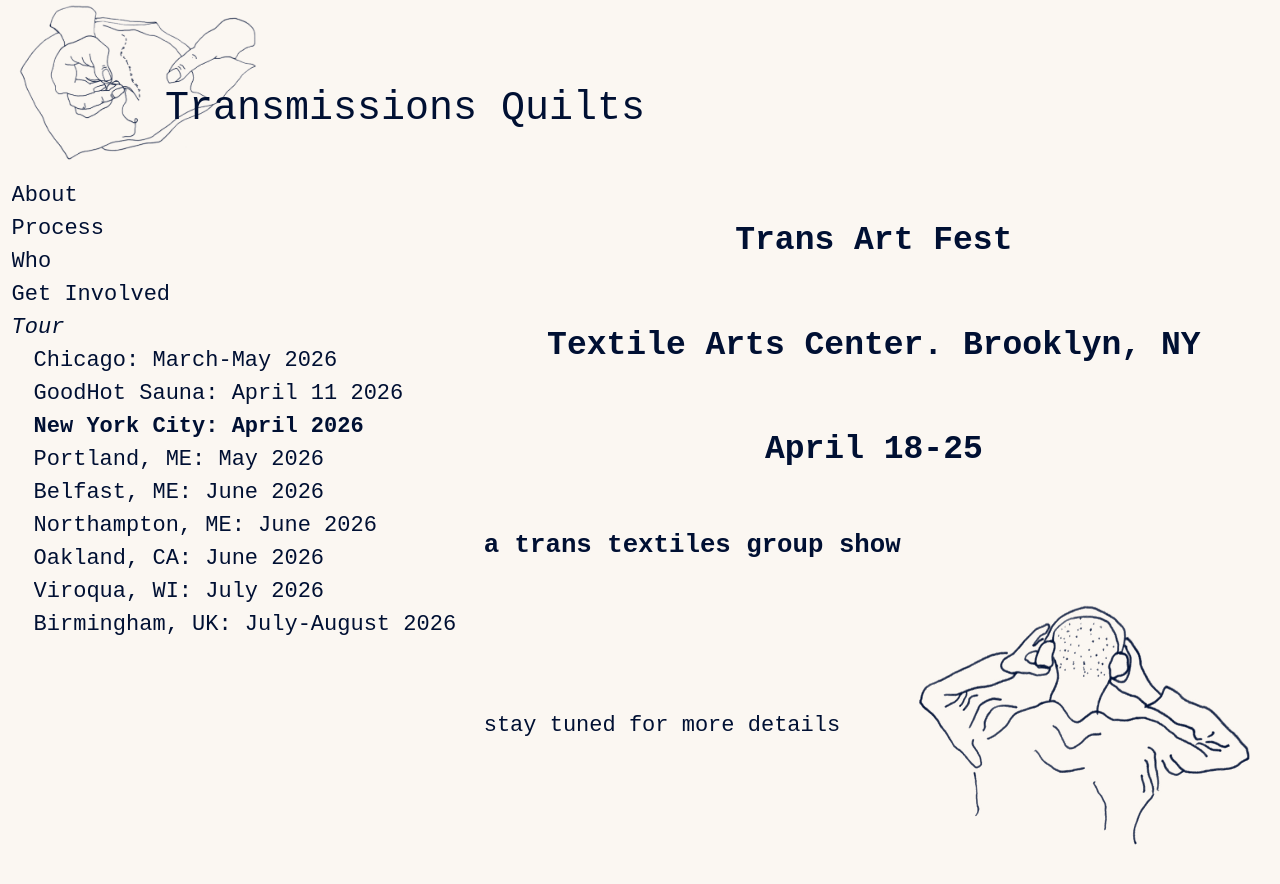
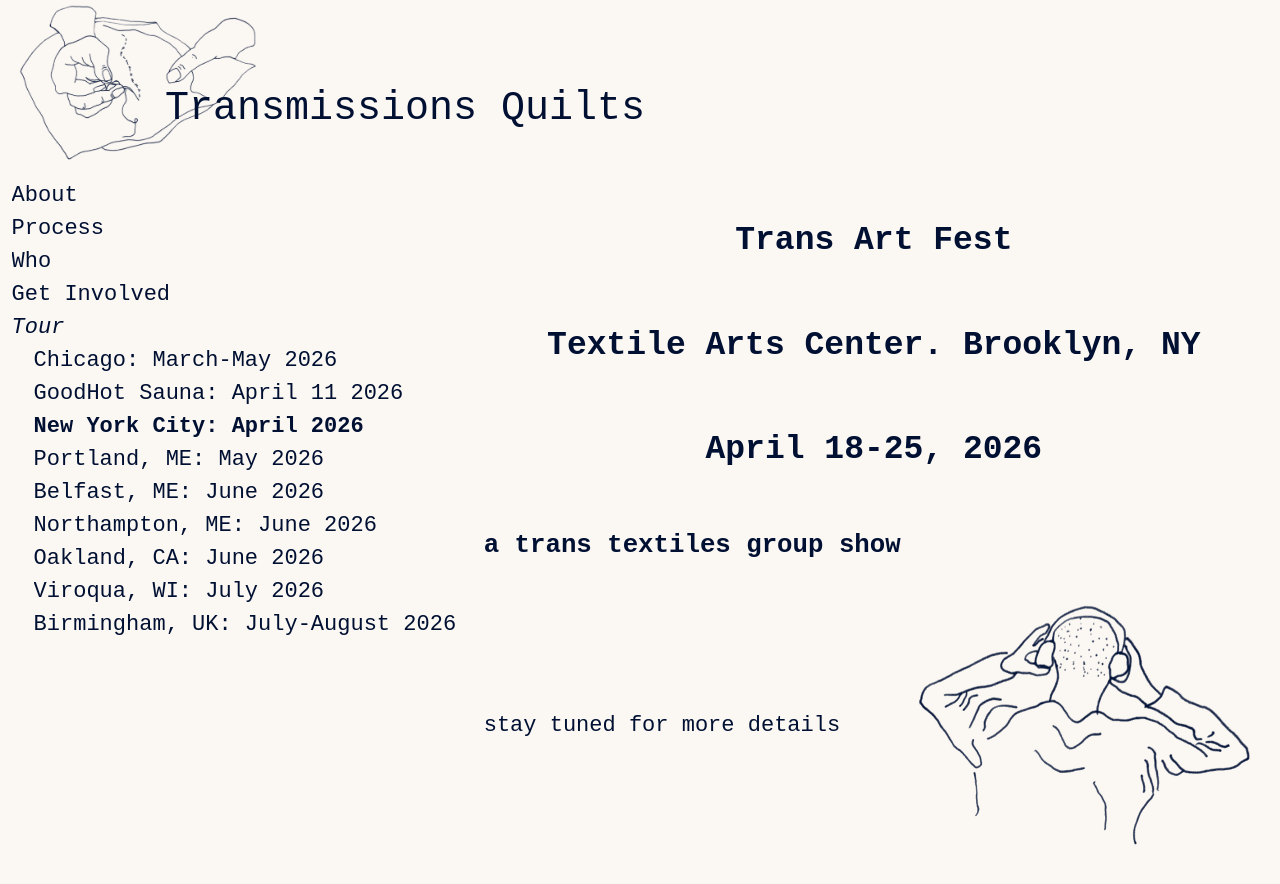
Before and after one commit to danieldickison/transmission-site, a Jekyll site: the page built from nyc.markdown, in a window 1280 px wide. Shown: the top 884 px of the page. Built offline with Jekyll 4.4.1, drawn with Linux system fonts in a browser that asks for light colours; some web fonts are replaced; our own code applies the rules of GitHub Pages for plain Markdown files.

Commit message:
Update nyc.markdown

```diff
--- a/nyc.markdown
+++ b/nyc.markdown
@@ -4,7 +4,7 @@ main_class: nyc
 ---
 ## Trans Art Fest
 ## Textile Arts Center. Brooklyn, NY
-## April 18-25
+## April 18-25, 2026
 
 ### a trans textiles group show
 
```
